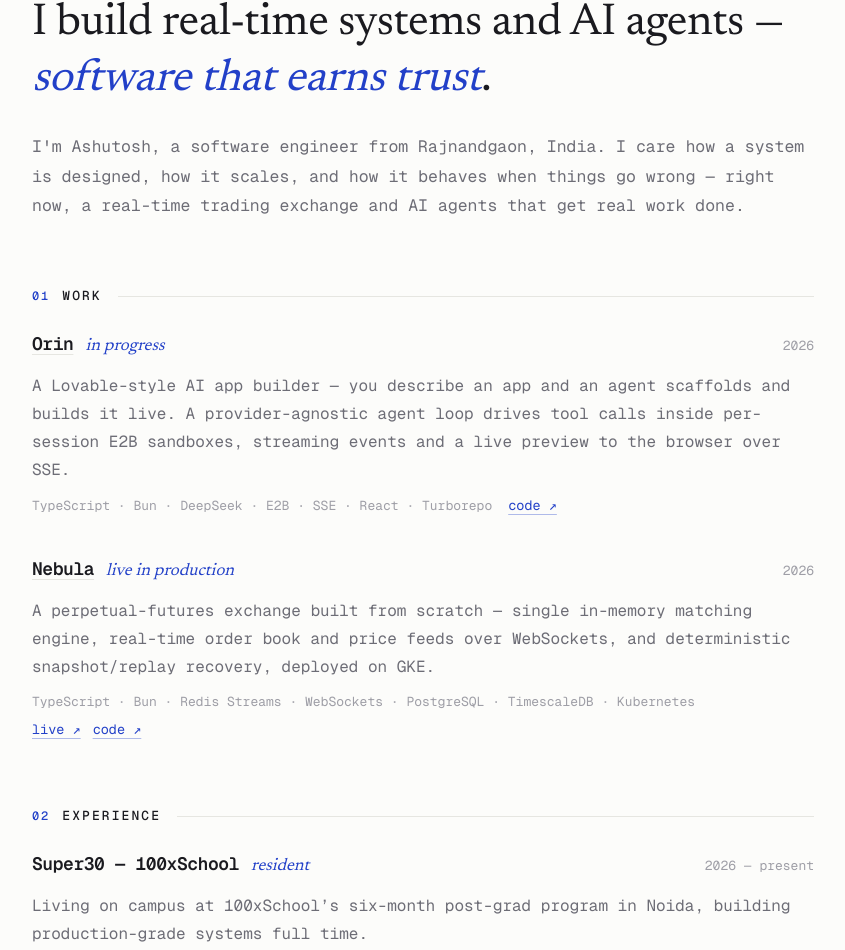
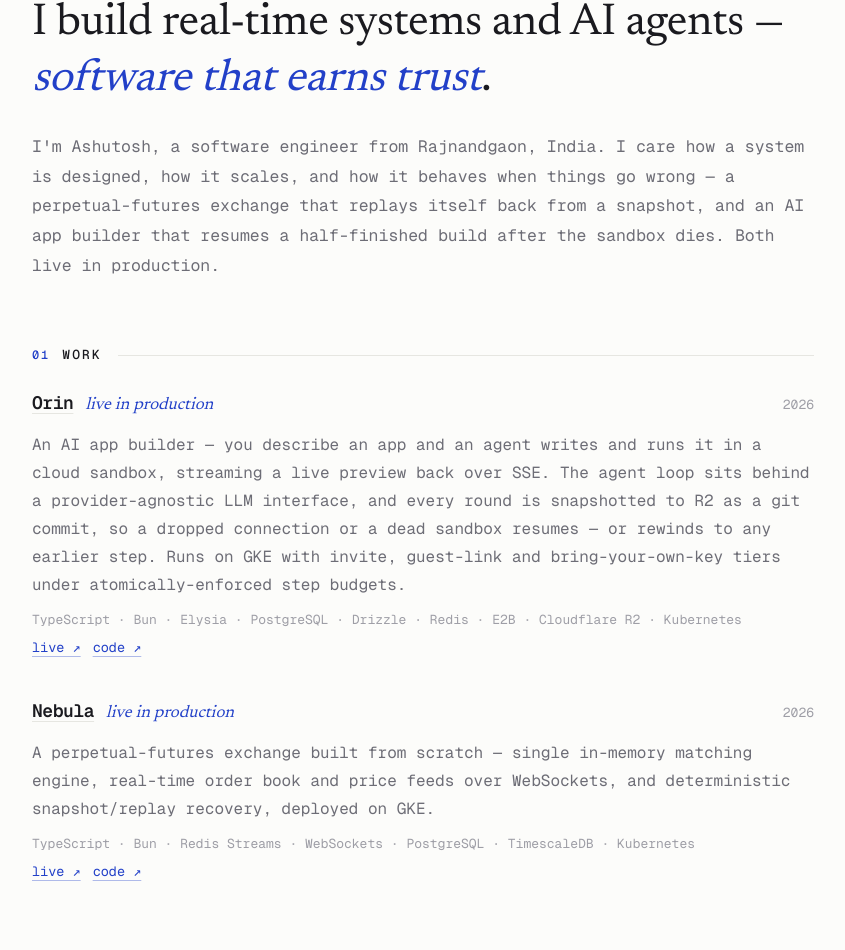
Before and after one commit to ashutoshsao/portfolio, a Next.js app: page / in a window 1280 px wide. Shown: the part 190-1140 px from the top of the page, without its empty margins (217-1062 px from the left). Built offline with nearby package versions, Linux system fonts and the light colour scheme; no server answers.

Commit message:
update orin

```diff
--- a/src/app/page.tsx
+++ b/src/app/page.tsx
@@ -35,8 +35,10 @@ export default function Home() {
           <p>
             I&apos;m Ashutosh, a software engineer from {site.location}. I
             care how a system is designed, how it scales, and how it behaves
-            when things go wrong — right now, a real-time trading exchange and
-            AI agents that get real work done.
+            when things go wrong — a perpetual-futures exchange that replays
+            itself back from a snapshot, and an AI app builder that resumes a
+            half-finished build after the sandbox dies. Both live in
+            production.
           </p>
         </div>
       </section>
--- a/src/data/site.ts
+++ b/src/data/site.ts
@@ -22,11 +22,12 @@ export const projects: WorkItem[] = [
   {
     title: 'Orin',
     year: '2026',
-    status: 'in progress',
+    status: 'live in production',
     description:
-      'A Lovable-style AI app builder — you describe an app and an agent scaffolds and builds it live. A provider-agnostic agent loop drives tool calls inside per-session E2B sandboxes, streaming events and a live preview to the browser over SSE.',
-    stack: ['TypeScript', 'Bun', 'DeepSeek', 'E2B', 'SSE', 'React', 'Turborepo'],
+      'An AI app builder — you describe an app and an agent writes and runs it in a cloud sandbox, streaming a live preview back over SSE. The agent loop sits behind a provider-agnostic LLM interface, and every round is snapshotted to R2 as a git commit, so a dropped connection or a dead sandbox resumes — or rewinds to any earlier step. Runs on GKE with invite, guest-link and bring-your-own-key tiers under atomically-enforced step budgets.',
+    stack: ['TypeScript', 'Bun', 'Elysia', 'PostgreSQL', 'Drizzle', 'Redis', 'E2B', 'Cloudflare R2', 'Kubernetes'],
     code: 'https://github.com/ashutoshsao/orin',
+    live: 'https://orin.ashutoshsao.com',
   },
   {
     title: 'Nebula',
@@ -54,13 +55,13 @@ export const experience: Experience[] = [
     role: 'resident',
     period: '2026 — present',
     description:
-      'Living on campus at 100xSchool’s six-month post-grad program in Noida, building production-grade systems full time.',
+      'Living on campus at 100xSchool’s six-month post-grad program in Noida, building production-grade systems full time — Nebula and Orin both shipped from here to a production Kubernetes deployment, on weekly build cycles with peer code review and system-design critique.',
     link: { label: '100xschool ↗', href: 'https://100xschool.in/post-grad' },
   },
   {
     org: 'Palisadoes Foundation',
     role: 'open-source contributor & maintainer',
-    period: '2025 — present',
+    period: '2025 — 2026',
     description:
       '16 merged PRs on Talawa, an open-source platform used by real communities — features shipped end to end, from API to UI.',
     link: {
```
